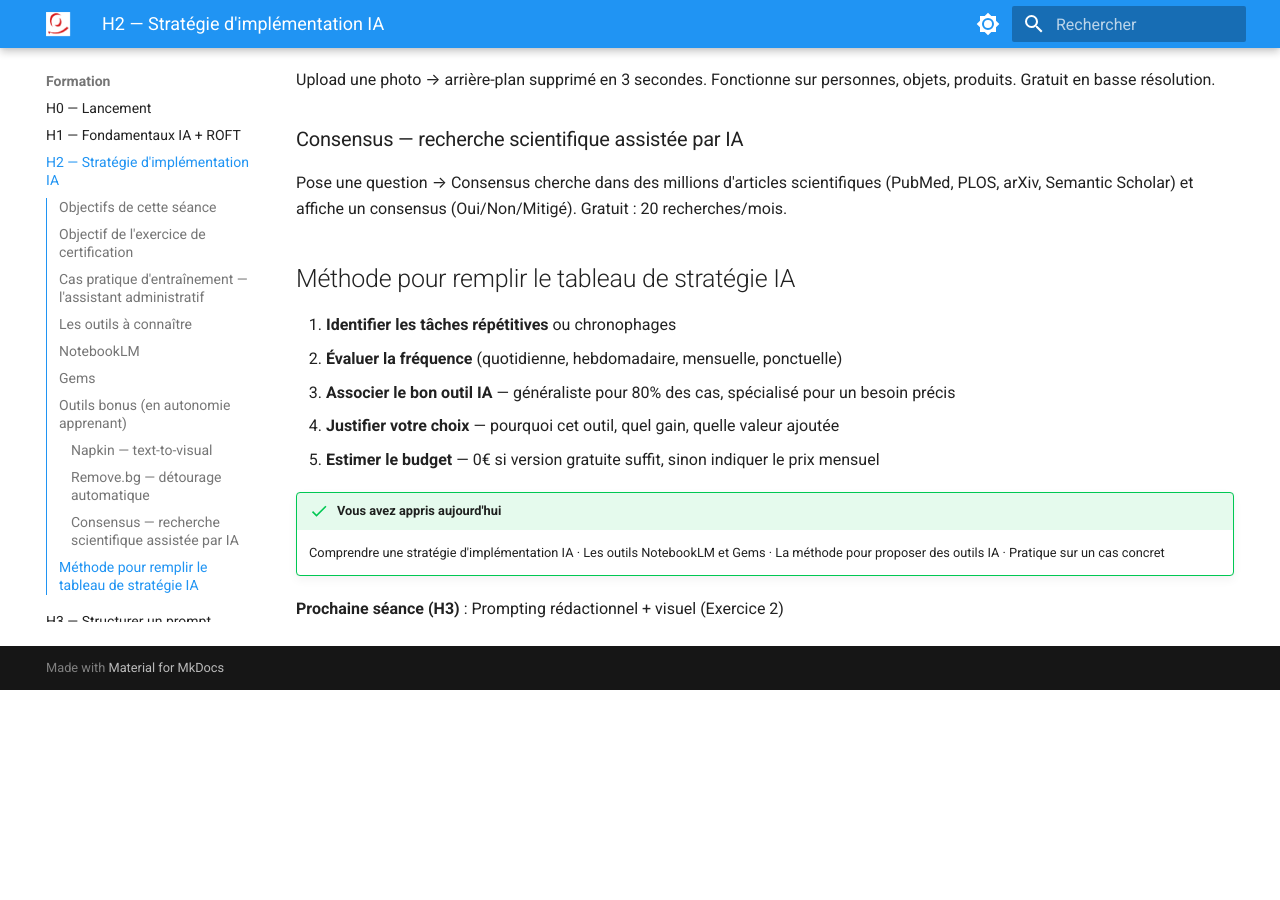
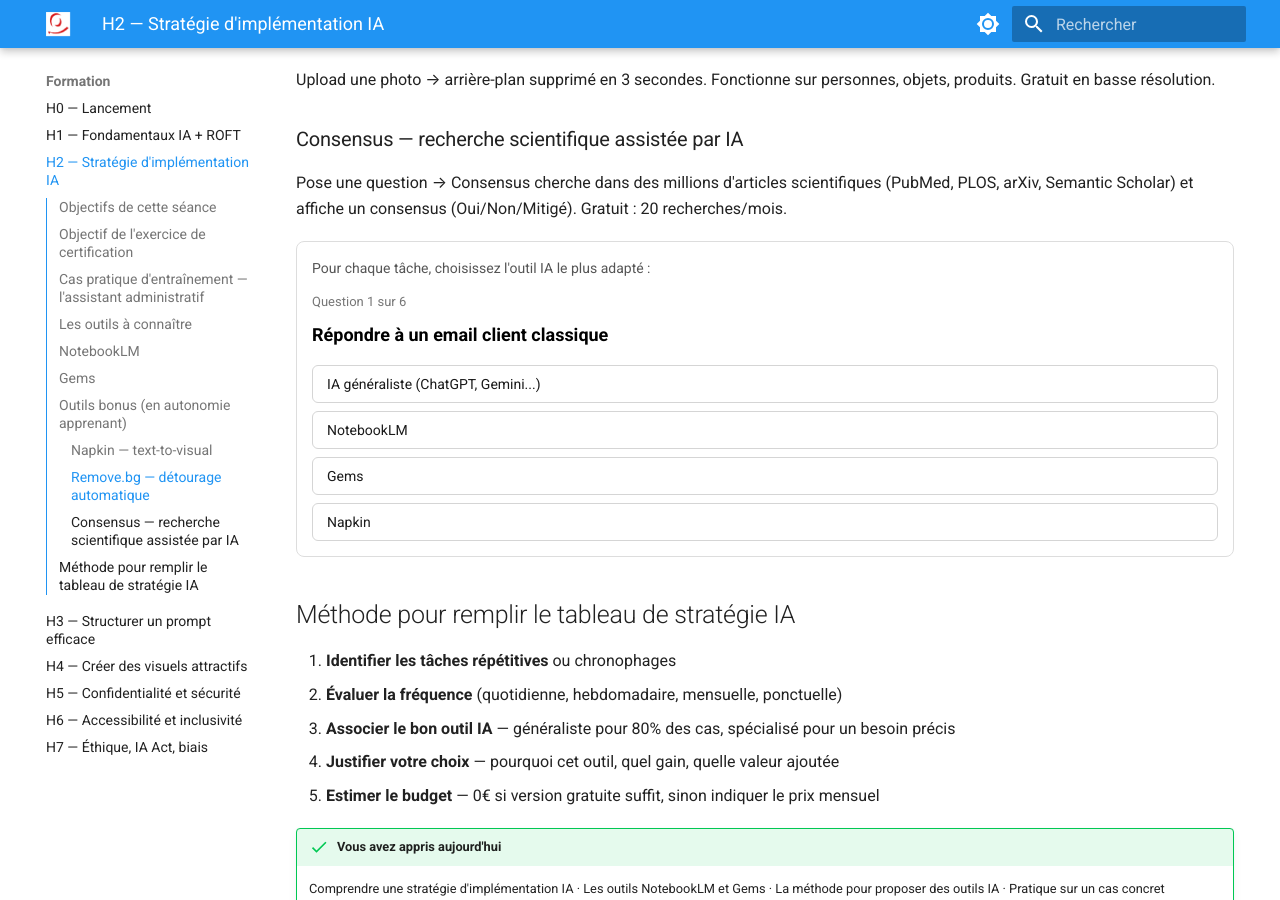
Before and after one commit to pierre-l-hue/wiki-formation-ia, an MkDocs documentation site: the page built from docs/formation/h2.md, in a window 1280 px wide and 900 px high, scrolled down 2946 px. Built offline with MkDocs 1.6.1 and Material for MkDocs 9.7.7, drawn with Linux system fonts in a browser that asks for light colours; before the commit the page ends 3636 px from its top, so only the background shows below that; some of the changed lines change nothing that is shown.

Commit message:
Update h2.md

```diff
--- a/docs/formation/h2.md
+++ b/docs/formation/h2.md
@@ -93,6 +93,99 @@
 
 Pose une question → Consensus cherche dans des millions d'articles scientifiques (PubMed, PLOS, arXiv, Semantic Scholar) et affiche un consensus (Oui/Non/Mitigé). Gratuit : 20 recherches/mois.
 
+<!-- ==================================================== -->
+<!-- DEBUT DU MINI-JEU : QUEL OUTIL POUR QUELLE TACHE ?   -->
+<!-- ==================================================== -->
+
+<div style="background: #ffffff; padding: 15px; border-radius: 8px; border: 1px solid #ddd; margin: 20px 0; color: #1a1a1a;">
+  <p style="font-size: 14px; color: #555; margin-top: 0; margin-bottom: 12px;">Pour chaque tâche, choisissez l'outil IA le plus adapté :</p>
+  <div id="quiz-progress" style="font-size: 13px; color: #777; margin-bottom: 8px;"></div>
+  <div id="quiz-task" style="font-size: 18px; font-weight: 600; min-height: 28px; margin-bottom: 16px; color: #000;"></div>
+  <div id="quiz-choices" style="display: flex; flex-direction: column; gap: 8px;"></div>
+  <div id="quiz-feedback" style="display: none; margin-top: 14px; padding: 12px; border-radius: 6px; font-size: 14px;"></div>
+  <button id="quiz-next" style="display: none; margin-top: 12px; padding: 8px 16px; border: 1px solid #999; border-radius: 6px; background: #fff; cursor: pointer; font-size: 13px;">Question suivante</button>
+  <div id="quiz-score" style="display: none; margin-top: 16px; padding: 12px; background: #eef4fb; border: 1px solid #b8d3ec; border-radius: 6px; font-size: 15px; font-weight: 600; text-align: center;"></div>
+</div>
+
+<script>
+(function() {
+  const questions = [
+    { task: "Répondre à un email client classique", options: ["IA généraliste (ChatGPT, Gemini...)", "NotebookLM", "Gems", "Napkin"], correct: 0, explain: "Une tâche simple et courante : une IA généraliste suffit largement." },
+    { task: "Analyser 50 pages de contrats fournisseurs", options: ["IA généraliste", "NotebookLM", "Remove.bg", "Consensus"], correct: 1, explain: "NotebookLM s'appuie uniquement sur vos documents sources : idéal pour un gros volume à interroger précisément." },
+    { task: "Créer un post LinkedIn chaque semaine, toujours dans le même ton", options: ["IA généraliste", "Gems", "Napkin", "Consensus"], correct: 1, explain: "Un Gem mémorise le rôle et le ton une fois pour toutes, réutilisable à l'infini." },
+    { task: "Transformer un texte en schéma visuel", options: ["NotebookLM", "Napkin", "Remove.bg", "Consensus"], correct: 1, explain: "Napkin est fait pour ça : coller du texte, obtenir un schéma automatiquement." },
+    { task: "Vérifier si une étude scientifique confirme une affirmation", options: ["Gems", "Remove.bg", "Consensus", "IA généraliste"], correct: 2, explain: "Consensus cherche dans des millions d'articles scientifiques et affiche un consensus clair." },
+    { task: "Détourer une photo produit pour un catalogue", options: ["Remove.bg", "NotebookLM", "Gems", "Napkin"], correct: 0, explain: "Remove.bg supprime l'arrière-plan d'une image en quelques secondes." }
+  ];
+
+  let i = 0;
+  let scoreCount = 0;
+  const progress = document.getElementById('quiz-progress');
+  const taskEl = document.getElementById('quiz-task');
+  const choicesEl = document.getElementById('quiz-choices');
+  const feedback = document.getElementById('quiz-feedback');
+  const nextBtn = document.getElementById('quiz-next');
+  const scoreEl = document.getElementById('quiz-score');
+
+  function render() {
+    if (!taskEl) return;
+    feedback.style.display = 'none';
+    nextBtn.style.display = 'none';
+    progress.textContent = "Question " + (i + 1) + " sur " + questions.length;
+    taskEl.textContent = questions[i].task;
+    choicesEl.innerHTML = '';
+    questions[i].options.forEach((opt, idx) => {
+      const btn = document.createElement('button');
+      btn.style.cssText = "text-align:left; padding:10px 14px; border:1px solid #d5d5d5; border-radius:6px; background:#fff; cursor:pointer; font-size:14px; color:#1a1a1a; width:100%; transition: background 0.2s;";
+      btn.textContent = opt;
+      btn.addEventListener('click', () => answer(idx, btn));
+      choicesEl.appendChild(btn);
+    });
+  }
+
+  function answer(idx, btn) {
+    const q = questions[i];
+    const allBtns = choicesEl.querySelectorAll('button');
+    allBtns.forEach(b => b.disabled = true);
+    if (idx === q.correct) {
+      btn.style.background = "#e6f4ea";
+      btn.style.borderColor = "#4a9b5e";
+      feedback.style.background = "#e6f4ea";
+      feedback.style.border = "1px solid #a8d5b5";
+      feedback.style.color = "#1e4620";
+      feedback.textContent = "Exact. " + q.explain;
+      scoreCount++;
+    } else {
+      btn.style.background = "#fbe9e7";
+      btn.style.borderColor = "#c9564a";
+      allBtns[q.correct].style.background = "#e6f4ea";
+      allBtns[q.correct].style.borderColor = "#4a9b5e";
+      feedback.style.background = "#fbe9e7";
+      feedback.style.border = "1px solid #e3b3ac";
+      feedback.style.color = "#6b241d";
+      feedback.textContent = "Pas tout à fait. " + q.explain;
+    }
+    feedback.style.display = 'block';
+    if (i < questions.length - 1) {
+      nextBtn.style.display = 'inline-block';
+    } else {
+      scoreEl.style.display = 'block';
+      scoreEl.textContent = "Score : " + scoreCount + " / " + questions.length;
+    }
+  }
+
+  if (nextBtn) {
+    nextBtn.addEventListener('click', () => { i++; render(); });
+  }
+
+  render();
+})();
+</script>
+
+<!-- ==================================================== -->
+<!-- FIN DU MINI-JEU                                      -->
+<!-- ==================================================== -->
+
 ## Méthode pour remplir le tableau de stratégie IA
 
 1. **Identifier les tâches répétitives** ou chronophages
```
